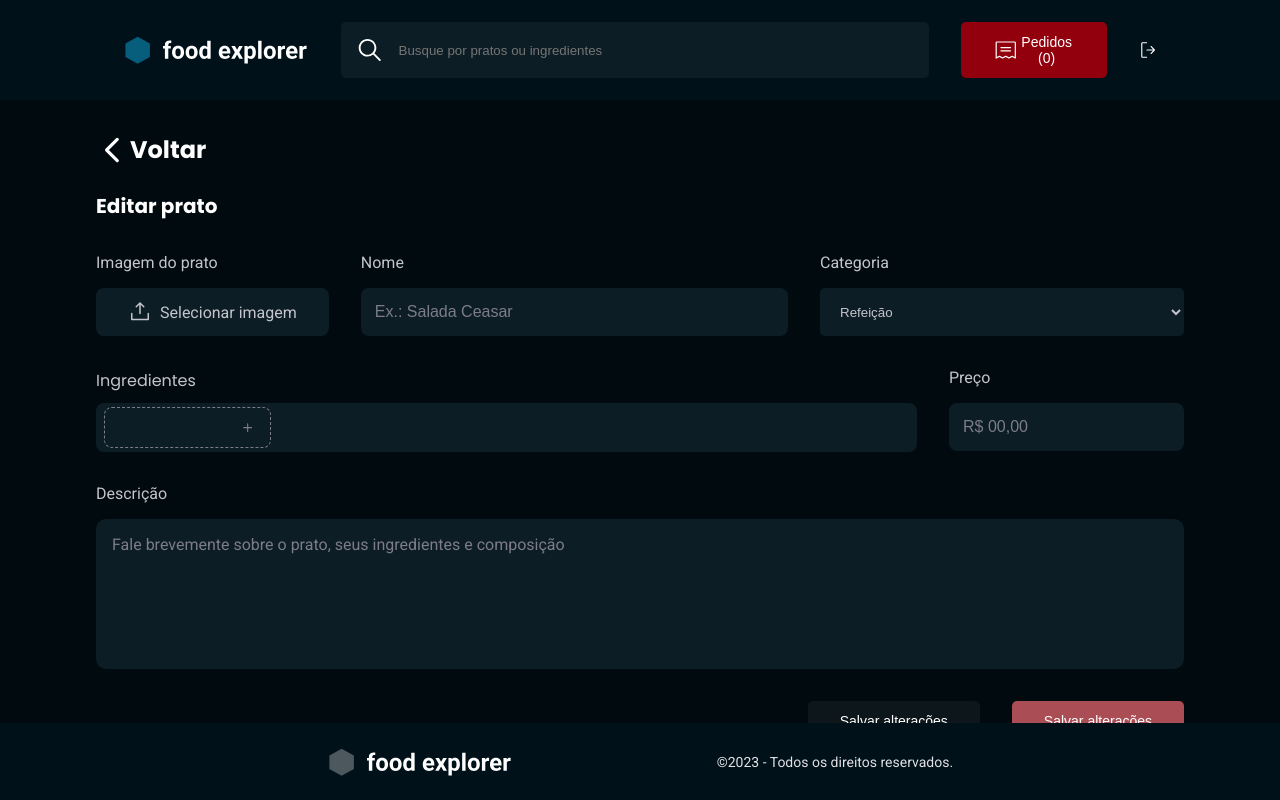
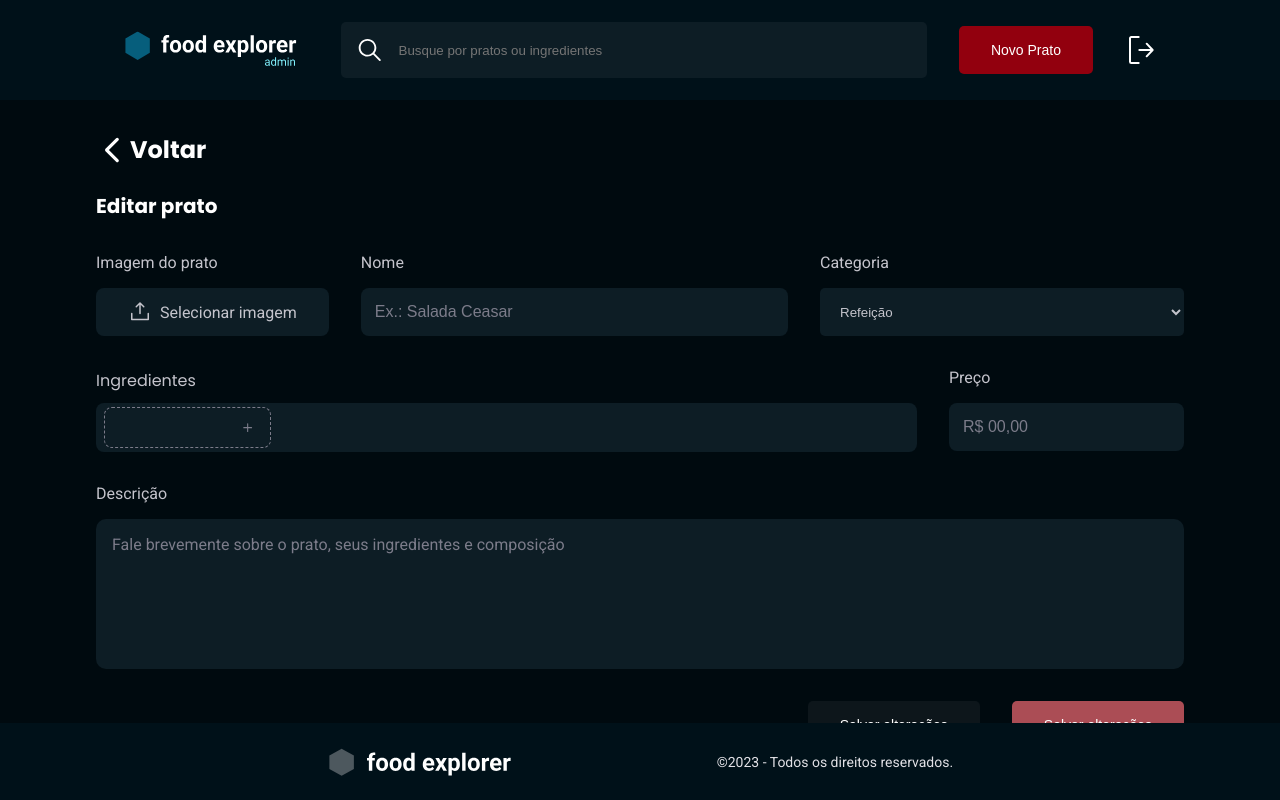
Before and after one commit to matheushnascimento/food-explorer, a React (Vite) app: page /edit in a window 1280 px wide. Built offline with nearby package versions, Linux system fonts and the light colour scheme.

Commit message:
add role-based component behavior

```diff
--- a/src/components/Button/styles.js
+++ b/src/components/Button/styles.js
@@ -2,7 +2,10 @@ import styled from "styled-components";
 
 export const Container = styled.button`
   display: flex;
+  align-items: center;
   justify-content: center;
+
+  height: 4.8rem;
 
   padding: 1.2rem 3.2rem;
 
--- a/src/components/Card/index.jsx
+++ b/src/components/Card/index.jsx
@@ -1,11 +1,14 @@
 import { Container } from "./styles";
 
 import { PiPencilSimple } from "react-icons/pi";
+import { CiHeart } from "react-icons/ci";
+
+import { USER_ROLE } from "../../utils/roles";
 
 export function Card() {
   return (
     <Container>
-      <PiPencilSimple />
+      {USER_ROLE.ADMIN === "admin" ? <PiPencilSimple /> : <CiHeart />}
       <img
         src={`https://foodish-api.com/images/pizza/pizza${parseInt(
           Math.random() * 90
--- a/src/components/Header/index.jsx
+++ b/src/components/Header/index.jsx
@@ -6,17 +6,29 @@ import { GoSignOut } from "react-icons/go";
 import { IoIosSearch } from "react-icons/io";
 import { PiReceiptLight } from "react-icons/pi";
 
-import headerImage from "../../assets/foodexplorer.svg";
+import headerImage from "../../assets/foodExplorer.svg";
+import adminHeaderImage from "../../assets/adminFoodExplorer.svg";
+
+import { USER_ROLE } from "../../utils/roles";
 
 export function Header() {
   return (
     <Container>
-      <img src={headerImage} alt="foodexplorer" />
+      {USER_ROLE.ADMIN === "admin" ? (
+        <img src={adminHeaderImage} alt="foodExplorerAdmin" />
+      ) : (
+        <img src={headerImage} alt="foodExplorerAdmin" />
+      )}
+
       <div className="input-wrapper">
         <IoIosSearch />
         <input type="text" placeholder="Busque por pratos ou ingredientes" />
       </div>
-      <Button icon={PiReceiptLight} title={`Pedidos (${0})`} />
+      {USER_ROLE.ADMIN === "admin" ? (
+        <Button title="Novo Prato" />
+      ) : (
+        <Button icon={PiReceiptLight} title={`Pedidos (${0})`} />
+      )}
       <GoSignOut />
     </Container>
   );
--- a/src/components/Header/styles.js
+++ b/src/components/Header/styles.js
@@ -24,8 +24,6 @@ export const Container = styled.header`
 
     gap: 1.4rem;
 
-    width: 100%;
-
     border-radius: 0.5rem;
 
     padding: 1.2rem 1.4rem;
--- a/src/pages/Details/index.jsx
+++ b/src/pages/Details/index.jsx
@@ -6,6 +6,9 @@ import { Header } from "../../components/Header";
 import { Ingredient } from "../../components/Ingredient";
 
 import { PiCaretLeftBold } from "react-icons/pi";
+import { FaMinus, FaPlus } from "react-icons/fa";
+
+import { USER_ROLE } from "../../utils/roles";
 
 export function Details() {
   const ingredients = ["alface", "cebola", " pão", " rabanete", " tomate"];
@@ -34,7 +37,16 @@ export function Details() {
                   <Ingredient title={ingredient} />
                 ))}
             </ul>
-            <Button title="Editar pato" />
+            {USER_ROLE.ADMIN === "admi" ? (
+              <Button title="Editar pato" />
+            ) : (
+              <div>
+                <span id="quantity">
+                  <FaMinus id="minus_button" /> 01 <FaPlus id="plus_button" />
+                </span>
+                <Button title="Incluir R$25,00" />
+              </div>
+            )}
           </div>
         </section>
       </main>
--- a/src/pages/Details/styles.js
+++ b/src/pages/Details/styles.js
@@ -13,6 +13,7 @@ export const Container = styled.div`
   div {
     display: flex;
     align-items: center;
+    gap: 3.3rem;
   }
 
   svg {
@@ -73,4 +74,23 @@ export const Container = styled.div`
     display: flex;
     gap: 1.2rem;
   }
+
+  #quantity {
+    display: flex;
+    align-items: center;
+
+    gap: 1.4rem;
+
+    font-size: 2rem;
+  }
+
+  #plus_button,
+  #minus_button {
+    width: 2.4rem;
+    height: 2.4rem;
+
+    :hover {
+      cursor: pointer;
+    }
+  }
 `;
--- a/src/pages/Edit/styles.js
+++ b/src/pages/Edit/styles.js
@@ -131,6 +131,7 @@ export const Form = styled.form`
   }
 
   #delete_button {
+    align-self: flex-end;
     background: ${({ theme }) => theme.COLORS.DARK_800};
   }
 
--- a/src/pages/SignIn/index.jsx
+++ b/src/pages/SignIn/index.jsx
@@ -2,7 +2,7 @@ import { Button } from "../../components/Button";
 
 import { Container, Form } from "./styles";
 
-import image from "../../assets/foodexplorer.svg";
+import image from "../../assets/foodExplorer.svg";
 
 export function SignIn() {
   return (
--- a/src/pages/SignUp/index.jsx
+++ b/src/pages/SignUp/index.jsx
@@ -2,7 +2,7 @@ import { Button } from "../../components/Button";
 
 import { Container, Form } from "./styles";
 
-import image from "../../assets/foodexplorer.svg";
+import image from "../../assets/foodExplorer.svg";
 
 export function SignUp() {
   return (
```
